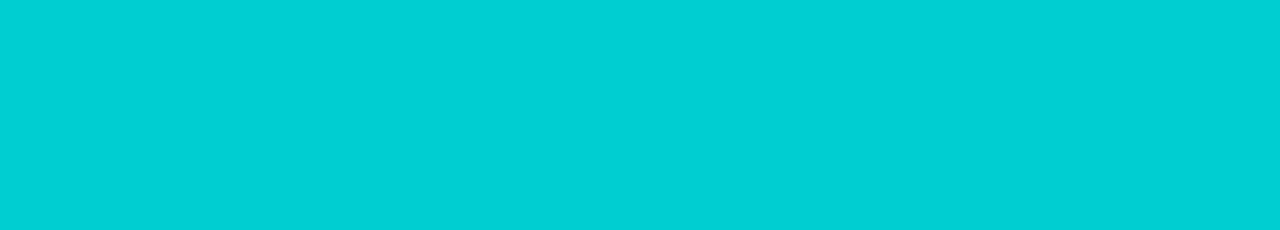
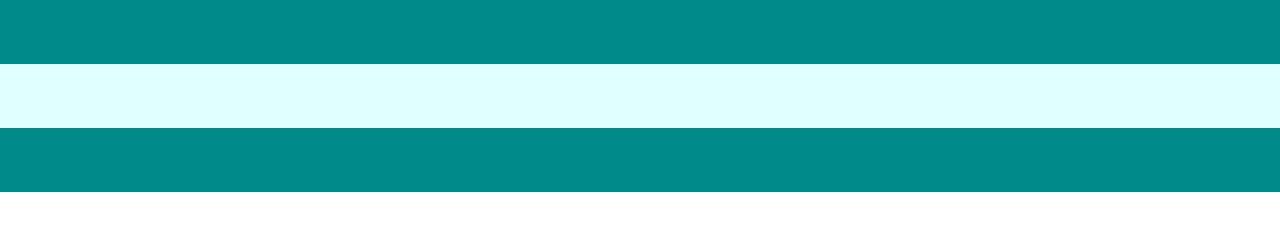
Before and after one commit to guidoslotboom/fluid-basic-layout, a plain HTML site: page index.html in a window 1280 px wide. Drawn offline with Linux system fonts and the light colour scheme.

Commit message:
Added frame and row styling

```diff
--- /dev/null
+++ b/assets/css/layout.css
@@ -0,0 +1,30 @@
+/*****
+ ***
+ ***   Layout: Frame
+ ***
+*****/
+
+.page__header,
+.page__content,
+.page__footer {
+    width: 100%;
+}
+
+/*****
+ ***
+ ***   Layout: Row
+ ***
+*****/
+
+.header__rows,
+.content__rows,
+.footer__rows {
+    width: 100%;
+}
+
+.row {
+    width: 100%;
+    max-width: var(--row-width);
+    padding: 32px;
+    margin: 0 auto;
+}
--- a/assets/css/theme.css
+++ b/assets/css/theme.css
@@ -4,6 +4,10 @@
  ***
 *****/
 
-body {
-    background-color: darkturquoise;
+.page {
+    background-color:lightcyan;
 }
+
+.page > *:nth-child(odd) {
+    background-color:darkcyan;
+}
--- /dev/null
+++ b/assets/css/typography.css
@@ -0,0 +1,13 @@
+/*****
+ ***
+ ***   Typography
+ ***
+*****/
+
+body {
+    font-family: sans-serif;
+    font-size: var(--font-size-body);
+    font-weight: 400;
+    line-height: 1.25;
+    color: black;
+}
--- /dev/null
+++ b/assets/css/utilities.css
@@ -0,0 +1,5 @@
+/*****
+ ***
+ ***   Utilities
+ ***
+*****/
--- /dev/null
+++ b/assets/css/variables.css
@@ -0,0 +1,22 @@
+/*****
+ ***
+ ***   Variables
+ ***
+*****/
+
+:root {
+    font-size: 62.5%; /* Because 62.5% of 16px is 10px. Which makes 1rem = 10px. */
+    --font-size-body: 1.6rem;
+}
+
+@media only screen and (min-width: 1281px) {
+    :root {
+        --row-width: 128rem;
+    }
+}
+
+@media only screen and (max-width: 1280px) {
+    :root {
+        --row-width: 100%;
+    }
+}
--- a/index.html
+++ b/index.html
@@ -4,8 +4,29 @@
     <title>Fluid Basic Layout</title>
     <meta name="viewport" content="width=device-width, initial-scale=1">
     <link rel="stylesheet" href="assets/css/reset.css">
+    <link rel="stylesheet" href="assets/css/variables.css">
+    <link rel="stylesheet" href="assets/css/layout.css">
+    <link rel="stylesheet" href="assets/css/typography.css">
     <link rel="stylesheet" href="assets/css/theme.css">
+    <link rel="stylesheet" href="assets/css/utilities.css">
 </head>
 <body>
+<div class="page">
+    <header class="page__header">
+        <div class="header__rows">
+            <div class="row"></div>
+        </div>
+    </header>
+    <div class="page__content">
+        <div class="content__rows">
+            <div class="row"></div>
+        </div>
+    </div>
+    <footer class="page__footer">
+        <div class="footer__rows">
+            <div class="row"></div>
+        </div>
+    </footer>
+</div>
 </body>
 </html>
```
